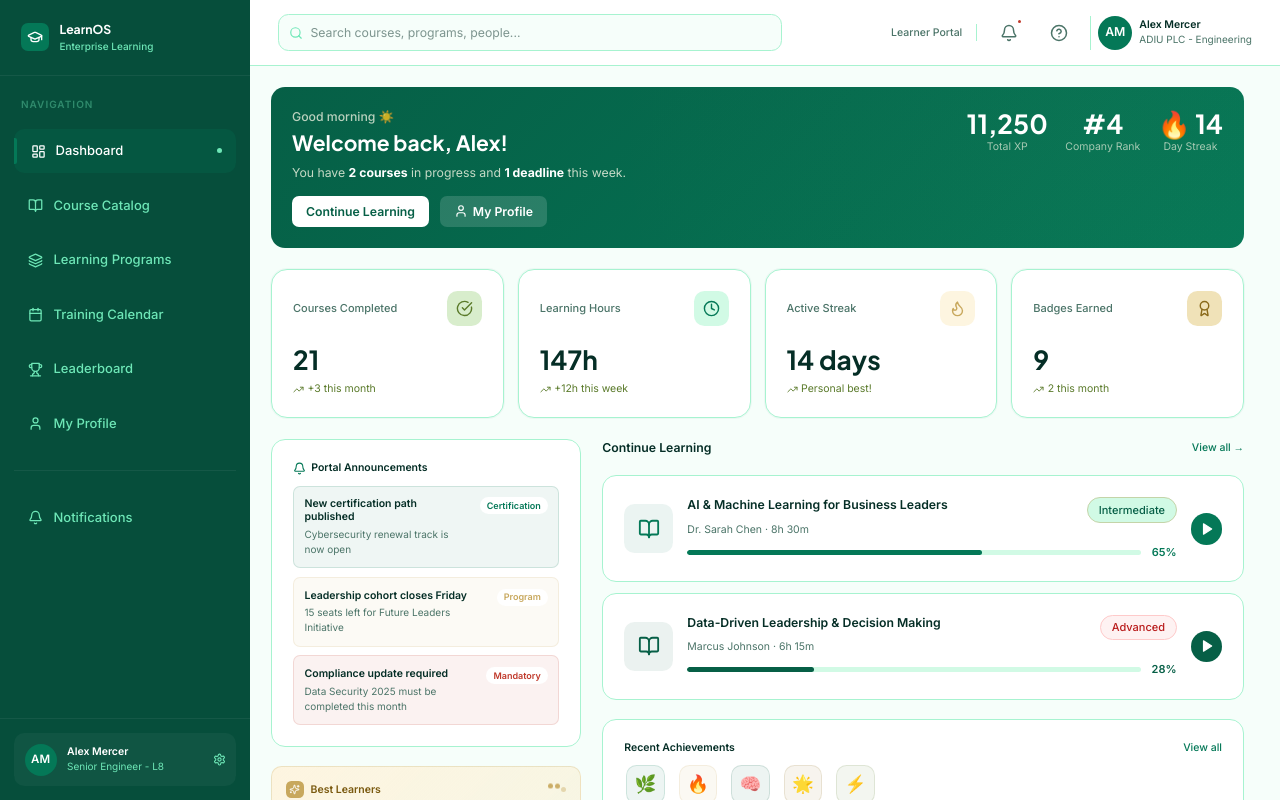
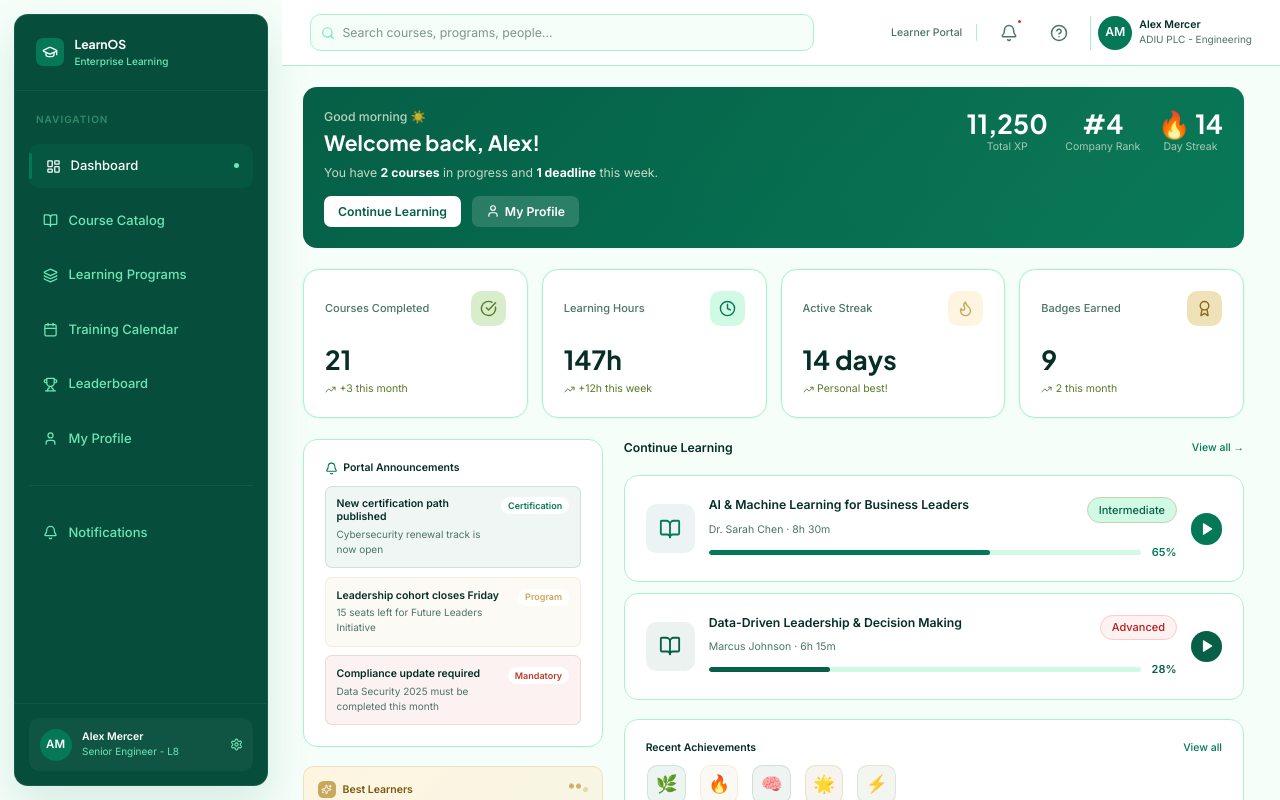
Before and after one commit to Herenyew/enterprise-learning-management-system, a React (Vite) app: page / in a window 1280 px wide. Both pictures are taken after a click on the button "Sign In". Built offline with nearby package versions, Linux system fonts and the light colour scheme.

Commit message:
Make sidebar a floating card

```diff
--- a/src/app/components/layout/Sidebar.tsx
+++ b/src/app/components/layout/Sidebar.tsx
@@ -20,9 +20,14 @@ export function Sidebar({
   const groups = role === "admin" ? ADMIN_NAV_GROUPS : HR_NAV_GROUPS;
 
   return (
+    <div className="w-[282px] flex-shrink-0 h-full p-4" style={{ background: P.bg }}>
       <aside
-      className="w-[250px] flex-shrink-0 flex flex-col h-full overflow-y-auto"
-      style={{ background: P.deepOlive }}
+        className="h-full flex flex-col overflow-hidden rounded-2xl"
+        style={{
+          background: P.deepOlive,
+          border: "1px solid rgba(255,255,255,0.08)",
+          boxShadow: "0 18px 44px rgba(4, 120, 87, 0.14)",
+        }}
       >
         <div className="px-6 py-6" style={{ borderBottom: "1px solid rgba(255,255,255,0.06)" }}>
           <div className="flex items-center gap-3">
@@ -89,5 +94,6 @@ export function Sidebar({
           </div>
         </div>
       </aside>
+    </div>
   );
 }
```
Lines whose indentation alone changed are shown as unchanged.
